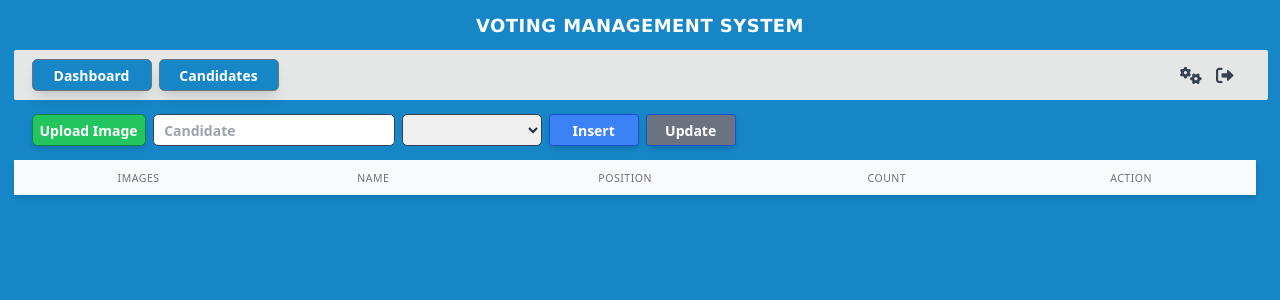
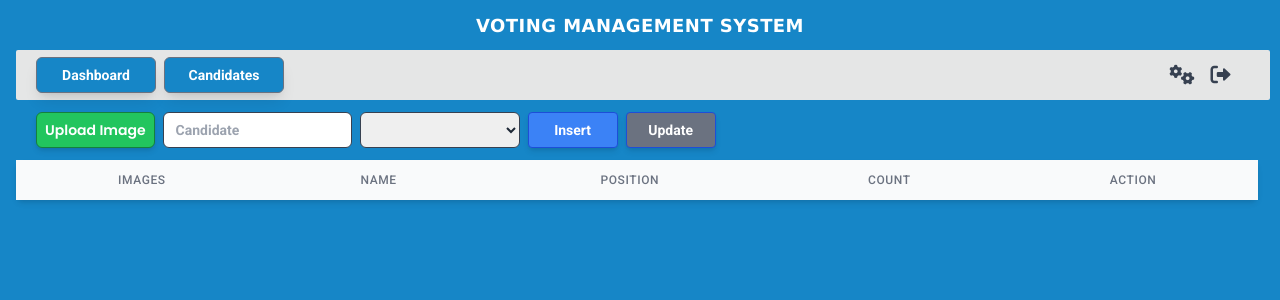
Before and after one commit to Ejxzdevs/Voting-System, a PHP site: page /candidates.php in a window 1280 px wide. Shown: the top 300 px of the page. Run offline with PHP 8.4, Linux system fonts and the light colour scheme; data comes from the database, SQL or seed files in the repository; data that the repository does not hold is empty; some libraries are stand-ins or nearby versions.

Commit message:
Add custom font family to paragraph tags for improved readability

```diff
--- a/assets/css/style.css
+++ b/assets/css/style.css
@@ -1,12 +1,36 @@
+/* Import Google Fonts */
+@import url('https://fonts.googleapis.com/css2?family=Roboto:wght@400;500;700&family=Montserrat:wght@400;600&family=Poppins:wght@300;400;600&display=swap');
+
+/* Resetting padding, margin, and box-sizing */
 * {
- padding: 0;
- margin: 0;
- box-sizing: border-box;
+    padding: 0;
+    margin: 0;
+    box-sizing: border-box;
 }
 
-html,body {
+/* Apply Roboto font to the body */
+body {
+    font-family: 'Roboto', sans-serif;
+    font-size: 14px;
     height: auto;
-    font-size: 14px;
     scrollbar-width: thin;
-    scrollbar-color:#E5E6E6 #636363;
+    scrollbar-color: #E5E6E6 #636363;
 }
+
+h1, h2, h3, h4, h5, h6 {
+    font-family: 'Montserrat', sans-serif;
+}
+
+label {
+    font-family: 'Poppins', sans-serif;
+}
+
+p {
+    font-family: 'Roboto', sans-serif;
+}
+
+button {
+    font-family: 'Poppins', sans-serif;
+}
+
+/* You can add more specific styling here */
```
